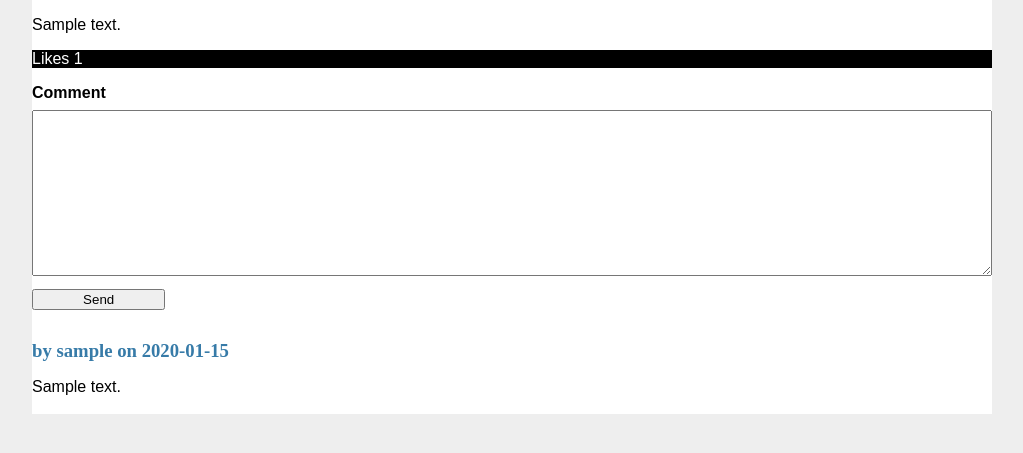
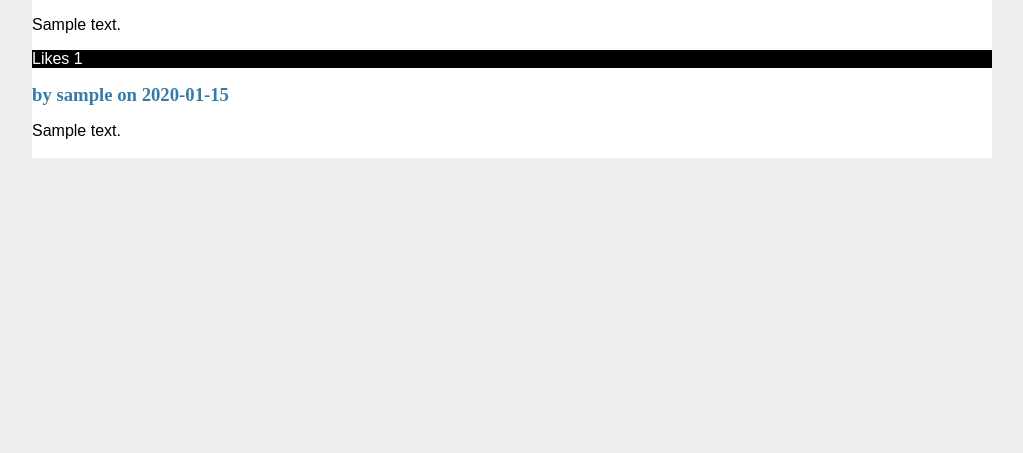
Before and after one commit to WillGluck/playground, a Flask app: template flask-tutorial/flaskr/templates/blog/detail.html in a window 1280 px wide. Shown: the part 126-579 px from the top of the page, without its empty margins (128-1151 px from the left). Run offline with Flask 2, Linux system fonts and the light colour scheme; the template is opened without the code that fills it: most values are stand-ins (such as "Sample title", 1, 10 or a date in 2020).

Commit message:
fix: Enviar comentário só exibe logado agora
Adicionados também ids nos forms pra usar nos testes.

```diff
--- a/flask-tutorial/flaskr/templates/blog/detail.html
+++ b/flask-tutorial/flaskr/templates/blog/detail.html
@@ -12,16 +12,15 @@
     <p class="body">{{ post['body'] }}</p>
     <p class=infos>Likes {{reactions|length }}</p>
     {% if g.user['id'] %}
-    <form method="POST" action="{{ url_for('blog.react', id=post['id']) }}">
+    <form id="react_to_post" method="POST" action="{{ url_for('blog.react', id=post['id']) }}">
         <input type="submit" value="{% if reacted %}Unlike{% else %}Like{% endif %}">
     </form>
-    {% endif %}
-
-    <form method="POST" action="{{ url_for('blog.create_comment', id=post['id']) }}">
+    <form id="send_comment" method="POST" action="{{ url_for('blog.create_comment', id=post['id']) }}">
         <label for="comment">Comment</label>
         <textarea name="comment" id="comment"></textarea>
         <input type="submit" value="Send">
     </form>
+    {% endif %}
 
     {% for comment in comments %}
         <article>
```
